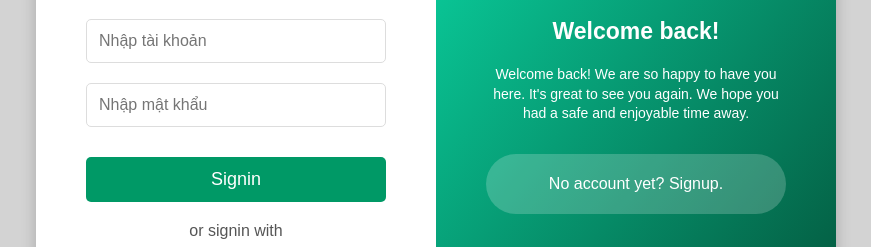
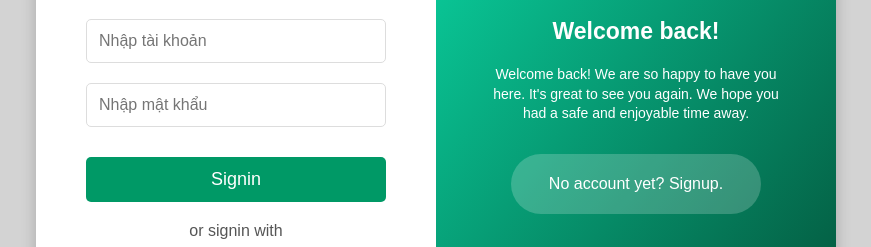
Before and after one commit to hieu100805/Bai-tap-buoi-2-WDS-MXH-2025, a plain HTML site: page index.html in a window 1280 px wide. Shown: the part 284-531 px from the top of the page, without its empty margins (204-1075 px from the left). Drawn offline with Linux system fonts and the light colour scheme.

Commit message:
fix Signup button

```diff
--- a/assets/style.css
+++ b/assets/style.css
@@ -124,8 +124,10 @@ body {
 }
 
 .welcome-box a {
+    max-width: 250px;
     height: 60px;
     padding: 10px 20px;
+    margin-left: 25px;
     background: rgba(255, 255, 255, 0.2);
     color: #fff;
     display: flex;
```
